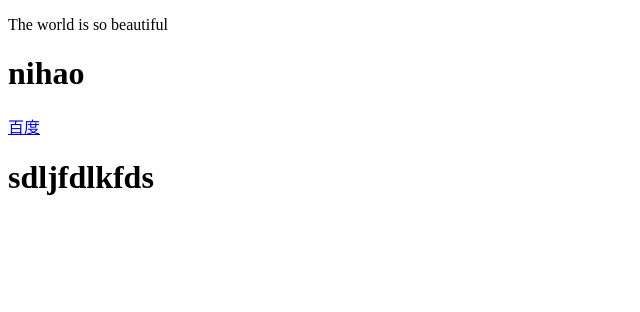
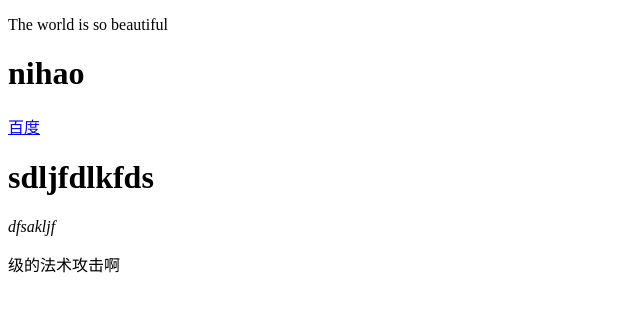
Before and after one commit to apoem/git-demo, a plain HTML site: page index.html in a window 1280 px wide. Shown: the whole page, without its empty margins (0-640 px from the left). Drawn offline with Linux system fonts and the light colour scheme.

Commit message:
finished

```diff
--- a/index.html
+++ b/index.html
@@ -13,5 +13,7 @@
     </h1>
     <a href="www.baidu.com">百度</a>
     <h1>sdljfdlkfds</h1>
+    <em>dfsakljf</em>
+    <p>级的法术攻击啊</p>
 </body>
 </html>
```
